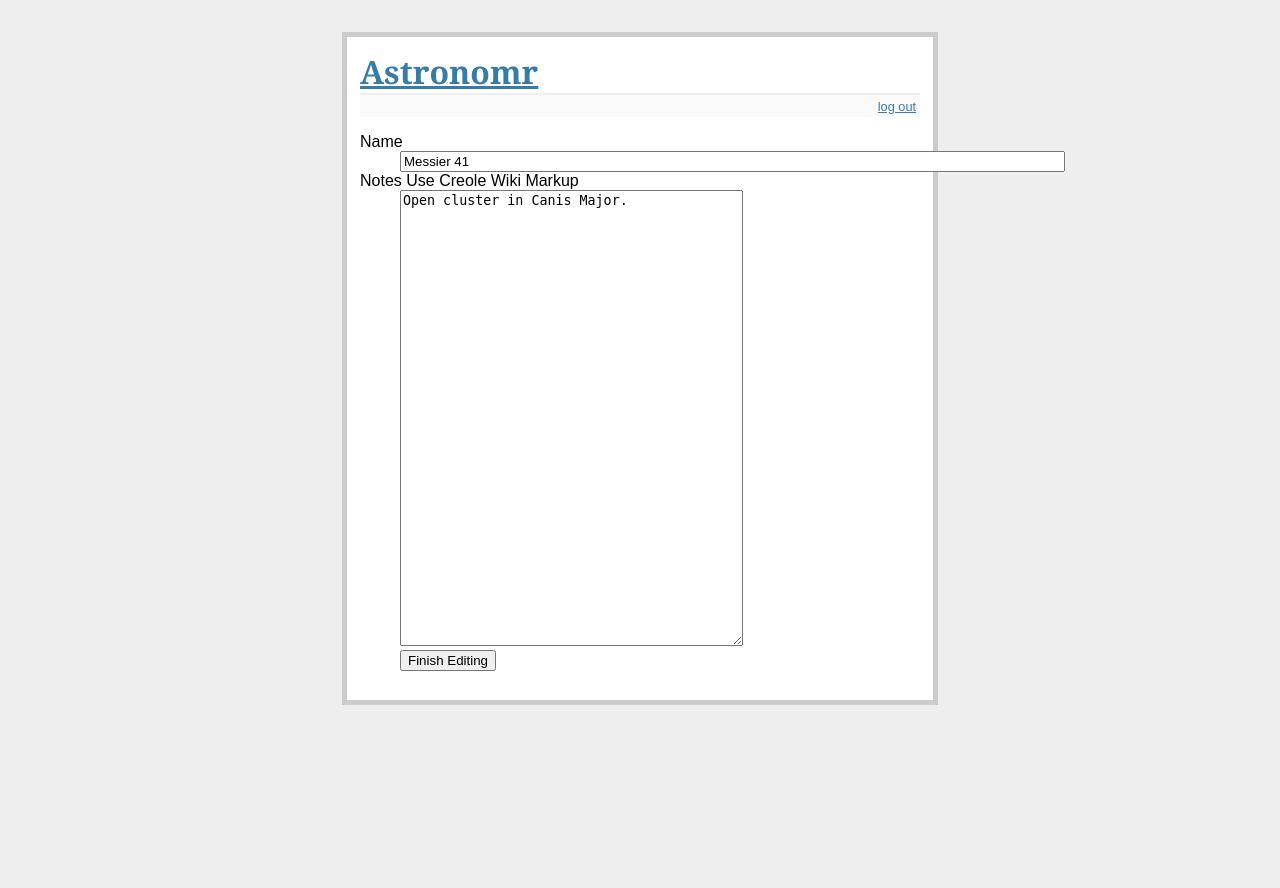
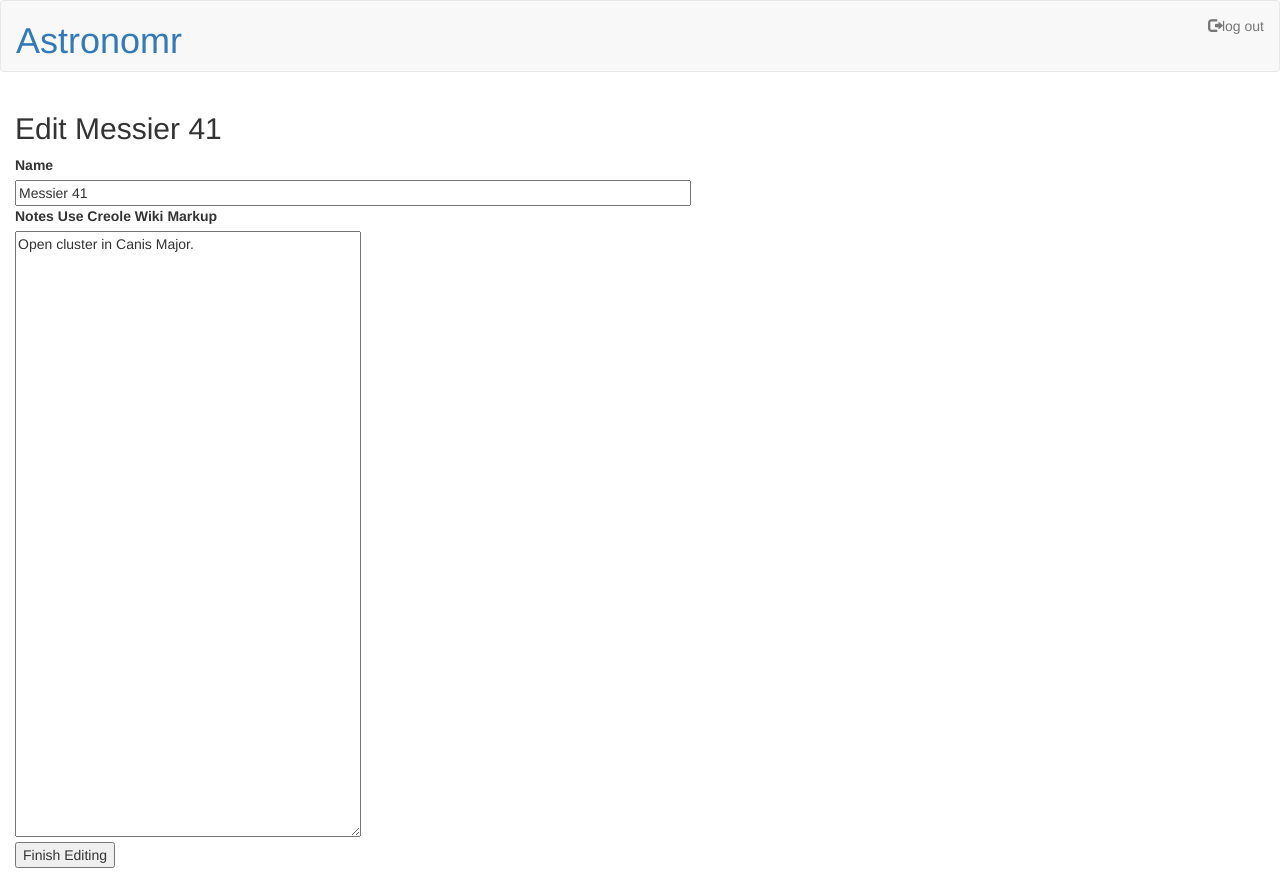
Before and after one commit to deapplegate/astronomr, a Flask app: page /object/1/edit in a window 1280 px wide. Before the commit the page ends 705 px from the top, so only its background shows below. Run offline with Flask 2, Linux system fonts and the light colour scheme; the visitor is signed in with stand-in values (Sample User, id 1); data comes from the database, SQL or seed files in the repository; both versions use the stored data as it was after the commit; some libraries are stand-ins or nearby versions.

Commit message:
started to bootstrapify forms, layout; show_observations basically done

```diff
--- a/astronomr/templates/edit_object.html
+++ b/astronomr/templates/edit_object.html
@@ -1,7 +1,10 @@
+{% from "macros.html" import render_field_bootstrap %}
+
 {% extends "layout.html" %}
 {% block body %}
 
-<form action="{{ url_for('edit_object', object_id = theobject.id) }}" method=post class=edit-object>
+<h2>Edit {{ theobject.name }}</h2>
+<form role="form" action="{{ url_for('edit_object', object_id = theobject.id) }}" method=post class=edit-object>
   {{ edit_object_form.hidden_tag() }}
 
   <dl>
--- a/astronomr/templates/layout.html
+++ b/astronomr/templates/layout.html
@@ -1,19 +1,45 @@
 {% from "macros.html" import link_to %}
 
 <!doctype html>
+<html lang="en">
+
+<head>
   <title>Astronomr</title>
-<link rel=stylesheet type=text/css href="{{ url_for('static', filename='style.css') }}">
-<div class=page>
-  {{ link_to('<h1>Astronomr</h1>', 'show_observations') }}
-  <div class=metanav>
+  <meta charset="utf-8">
+  <meta name="viewport" content="width=device-width, initial-scale=1">
+  <link rel="stylesheet" href="http://maxcdn.bootstrapcdn.com/bootstrap/3.3.4/css/bootstrap.min.css">
+  <script src="https://ajax.googleapis.com/ajax/libs/jquery/1.11.1/jquery.min.js"></script>
+  <script src="http://maxcdn.bootstrapcdn.com/bootstrap/3.3.4/js/bootstrap.min.js"></script>
+</head>
+
+<body>
+  <nav class="navbar navbar-default">
+    <div class="container-fluid">
+      <div class="navbar-header">
+	{{ link_to('<h1>Astronomr</h1>', 'show_observations', class="navbar-brand") }}
+      </div>
+    <div>
+      <ul class="nav navbar-nav navbar-right">
 	{% if not session.logged_in %}
-    {{ link_to('log in', 'login') }}
+	<li> {{link_to('<span class="glyphicon glyphicon-log-in"></span>log in', 'login') }}</li>
 	{% else %}
-    {{ link_to('log out', 'logout') }}
+	<li> {{link_to('<span class="glyphicon glyphicon-log-out"></span>log out', 'logout') }}</li>
 	{% endif %}
+      </ul>
     </div>
+  </nav>
+
+
   {% for message in get_flashed_messages() %}
-  <div class=flash>{{ message }}</div>
+  <div class="alert alert-info fade in">
+<a href="#" class="close" data-dismiss="alert" aria-label="close">&times;</a>
+{{ message }}
+  </div>
   {% endfor %}
+
+<div class="container-fluid">
 {% block body %}{% endblock %}
 </div>
+
+</body>
+</html>
--- a/astronomr/templates/macros.html
+++ b/astronomr/templates/macros.html
@@ -19,25 +19,27 @@
     {% endmacro %}
 
 
-{% macro render_field_dl(field) %}
-<div class="form_field">
-  <dt>{{ field.label(class="label") }}</dt>
-  <dd>
-  {% if field.errors %}
-  {% set css_class = 'has_error ' + kwargs.pop('class', '') %}
-  {{ field(class=css_class, **kwargs) }}
-  <ul class="errors">{% for error in field.errors %}<li>{{ error|e }}</li>{% endfor %}</ul>
-  {% else %}
-  <dd>{{ field(**kwargs) }}
-  {% endif %}
-  {{ field.description }}
-  </dd>
+{% macro render_field_bootstrap(field) %}
+{% if field.errors %}
+<div class="form-group has-error has-feedback">
+  <label class="control-label" for="{{ field.name }}">{{ field.label() }} ({{field.errors[0]|e}})</label>
+  {{ field(class="form-control", id="{{ field.name }}", **kwargs) }}
+  <span class="glyphicon glyphicon-remove form-control-feedback"></span>
 </div>
+{% else %}
+<div class="form-group">
+  <label for="{{ field.name }}">{{ field.label() }}:</label>
+  {{ field(class="form-control", id="{{ field.name }}", **kwargs) }}
+</div>
+{% endif %}
 {% endmacro %}
 
 
 
+
 {% macro render_observations(observations) %}
+<div class="recent_observations">
+<h2>Recent Observations</h2>
 <ul class=observations>
   {% for observation in observations %}
   <li><h2>{{ observation.title }}</h2>
@@ -51,4 +53,5 @@
     <li><em>No observations yet. Would you like to add one?</em>
   {% endfor %}
 </ul>
+</div>
 {% endmacro %}
--- a/astronomr/views.py
+++ b/astronomr/views.py
@@ -104,6 +104,8 @@ def do_add_observation():
 
         flash('New entry was successfully posted')
 
+        new_obs_form = forms.LoggedObservationForm(formdata = None)
+
 
     return render_template('add_observation.html', new_obs_form = new_obs_form)
 
```
Also changed, not shown: astronomr/templates/add_observation.html (+10 -10 lines), astronomr/templates/show_entries.html (+10 -3 lines), astronomr/astronomr.db. Lines whose indentation alone changed are shown as unchanged.
